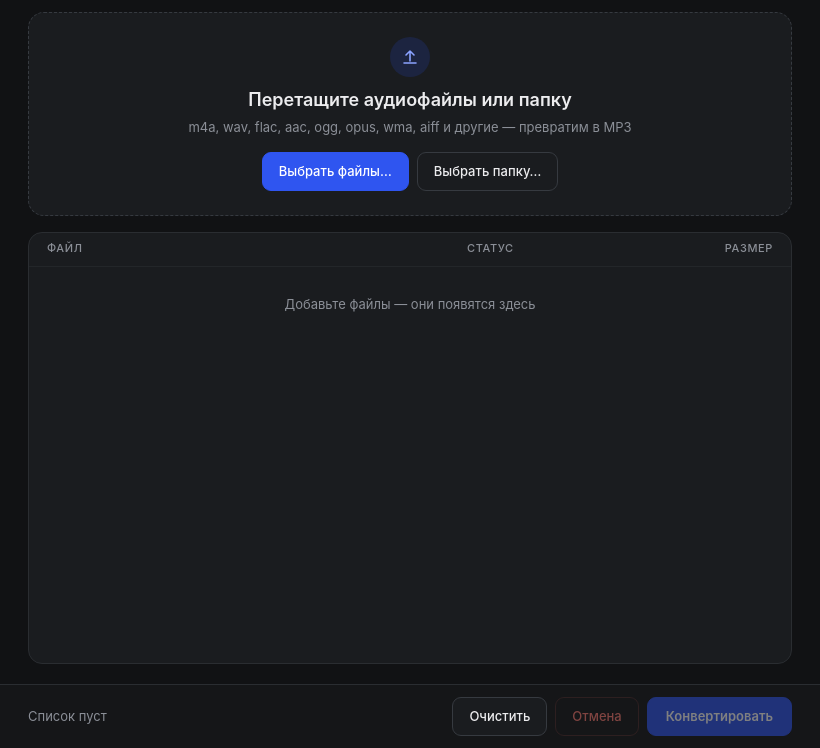
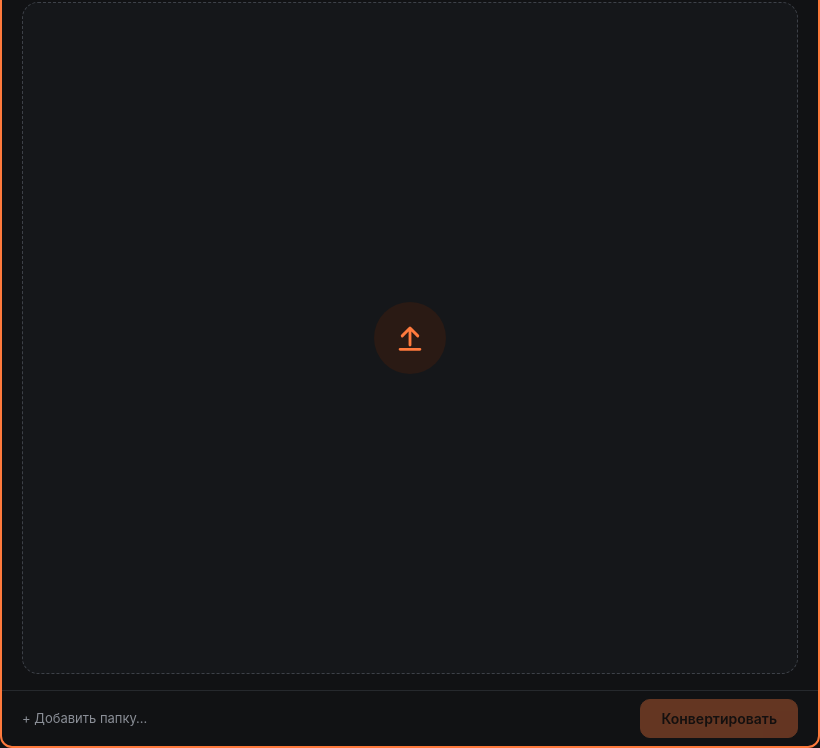
Before and after one commit to borisyudin89-ui/studiomp3pro, an Electron app: page src/renderer/index.html in a window 820 px wide. Shown: the part 52-800 px from the top of the page. Drawn offline with Linux system fonts and the light colour scheme; no server answers.

Commit message:
Упрощённый интерфейс: низкое окно, одно поле со списком внутри, коралловая тема и рамка
Co-Authored-By: Claude Sonnet 5.5 <noreply@anthropic.com>
Claude-Session: https://claude.ai/code/session_012k5RRNpMaKu528kyRPvs2y

```diff
--- a/src/renderer/index.html
+++ b/src/renderer/index.html
@@ -28,30 +28,23 @@
 
     <main class="body">
       <div id="drop" class="drop">
-        <div class="drop-ico">
-          <svg viewBox="0 0 20 20" width="20" height="20" fill="none" stroke="currentColor" stroke-width="1.6" stroke-linecap="round" stroke-linejoin="round" aria-hidden="true"><path d="M10 14V4M6 8l4-4 4 4M4 16h12"/></svg>
+        <div id="arrow" class="arrow" role="img" aria-label="Перетащите файлы сюда или нажмите, чтобы выбрать">
+          <svg width="34" height="34" viewBox="0 0 24 24" fill="none" stroke="currentColor" stroke-width="2" stroke-linecap="round" stroke-linejoin="round" aria-hidden="true"><path d="M12 17V5M6.5 10.5L12 5l5.5 5.5M5 20h14"/></svg>
         </div>
-        <div class="drop-title">Перетащите аудиофайлы или папку</div>
-        <div class="drop-sub">m4a, wav, flac, aac, ogg, opus, wma, aiff и другие — превратим в MP3</div>
-        <div class="drop-btns">
-          <button id="pickFiles" class="btn blue">Выбрать файлы…</button>
-          <button id="pickFolder" class="btn">Выбрать папку…</button>
-        </div>
-      </div>
-
-      <div class="table">
-        <div class="thead"><span>Файл</span><span>Статус</span><span class="r">Размер</span></div>
-        <ul id="list" class="tbody"></ul>
+        <ul id="list" class="list" hidden></ul>
       </div>
     </main>
 
     <footer class="foot">
-      <div class="foot-bar"><div id="overallBar" class="foot-bar-fill"></div></div>
-      <span id="summaryText" class="foot-text">Список пуст</span>
+      <div id="barWrap" class="foot-bar"><div id="overallBar" class="foot-bar-fill"></div></div>
+      <div class="foot-left">
+        <span id="summaryText" class="foot-text" hidden></span>
+        <button id="pickFolder" class="link">+ Добавить папку…</button>
+      </div>
       <div class="foot-btns">
-        <button id="clear" class="btn">Очистить</button>
-        <button id="cancel" class="btn danger" disabled>Отмена</button>
-        <button id="start" class="btn blue strong" disabled>Конвертировать</button>
+        <button id="clear" class="btn" hidden>Очистить</button>
+        <button id="cancel" class="btn coral-ghost" hidden>Отмена</button>
+        <button id="start" class="btn coral" disabled>Конвертировать</button>
       </div>
     </footer>
   </div>
--- a/src/renderer/renderer.js
+++ b/src/renderer/renderer.js
@@ -4,25 +4,37 @@ const $ = (id) => document.getElementById(id);
 const jobs = new Map();
 let running = false;
 
-const STATUS = {
-  queued: 'В очереди',
-  running: '',
-  done: 'Готово',
-  error: 'Ошибка',
-  skipped: 'Уже MP3',
-  cancelled: 'Отменено',
+const TEXT = {
+  queued: 'в очереди',
+  skipped: 'уже MP3',
+  cancelled: 'отменено',
+};
+
+// Статические иконки (без пользовательских данных, поэтому innerHTML безопасен)
+const SVG = (inner) =>
+  `<svg viewBox="0 0 16 16" fill="none" stroke="currentColor" stroke-width="1.8" stroke-linecap="round" stroke-linejoin="round" aria-hidden="true">${inner}</svg>`;
+const ICONS = {
+  done: SVG('<path d="M3 8.5l3.2 3.2L13 5"/>'),
+  running: SVG('<path d="M8 2.5a5.5 5.5 0 1 0 5.5 5.5"/>'),
+  queued: SVG('<circle cx="8" cy="8" r="5.5"/>'),
+  skipped: SVG('<circle cx="8" cy="8" r="5.5"/><path d="M5.5 8h5"/>'),
+  cancelled: SVG('<circle cx="8" cy="8" r="5.5"/><path d="M5.5 8h5"/>'),
+  error: SVG('<circle cx="8" cy="8" r="5.5"/><path d="M8 5v3.5M8 11v0"/>'),
 };
 
 function fmtSize(bytes) {
-  if (bytes == null) return '—';
+  if (bytes == null) return '';
   if (bytes < 1024 * 1024) return `${Math.max(1, Math.round(bytes / 1024))} КБ`;
   return `${(bytes / 1024 / 1024).toFixed(1).replace('.', ',')} МБ`;
 }
 
-function splitName(name) {
-  const i = name.lastIndexOf('.');
-  if (i <= 0) return { stem: name, ext: '' };
-  return { stem: name.slice(0, i), ext: name.slice(i + 1).toUpperCase() };
+function rightText(job) {
+  switch (job.status) {
+    case 'done': return fmtSize(job.outSize);
+    case 'running': return `${job.progress}%`;
+    case 'error': return job.error || 'ошибка';
+    default: return TEXT[job.status] || job.status;
+  }
 }
 
 function renderRow(job) {
@@ -32,43 +44,42 @@ function renderRow(job) {
     li = document.createElement('li');
     li.id = `job-${job.id}`;
     li.innerHTML =
-      '<div class="c-name"><span class="badge"></span><span class="row-name"></span></div>' +
-      '<div class="c-status"><span class="st-text"></span><div class="pbar"><div></div></div><span class="pct"></span></div>' +
-      '<div class="c-size"></div>';
+      '<div class="row-main"><span class="row-ico"></span><span class="row-name"></span><span class="row-right"></span></div>' +
+      '<div class="row-bar"><div></div></div>';
     list.appendChild(li);
   }
   li.className = `row ${job.status}`;
 
-  const { stem, ext } = splitName(job.name);
-  const badge = li.querySelector('.badge');
-  badge.textContent = ext || '—';
-  badge.hidden = !ext;
+  const ico = li.querySelector('.row-ico');
+  if (ico.dataset.s !== job.status) {
+    ico.innerHTML = ICONS[job.status] || ICONS.queued;
+    ico.dataset.s = job.status;
+  }
+
   const nameEl = li.querySelector('.row-name');
-  nameEl.textContent = stem;
+  nameEl.textContent = job.name;
   nameEl.title = job.input;
 
-  const cs = li.querySelector('.c-status');
-  const stText = cs.querySelector('.st-text');
-  stText.textContent = job.status === 'error' && job.error ? job.error : STATUS[job.status] || job.status;
-  stText.title = job.status === 'error' && job.error ? job.error : '';
-  cs.querySelector('.pbar > div').style.width = `${job.progress}%`;
-  cs.querySelector('.pct').textContent = `${job.progress}%`;
+  const right = li.querySelector('.row-right');
+  right.textContent = rightText(job);
+  right.title = job.status === 'error' && job.error ? job.error : '';
 
-  let reveal = cs.querySelector('.reveal');
+  const main = li.querySelector('.row-main');
+  let reveal = main.querySelector('.reveal');
   if (job.status === 'done' && job.output) {
     if (!reveal) {
       reveal = document.createElement('button');
       reveal.className = 'reveal';
       reveal.textContent = 'Показать';
       reveal.title = 'Показать в папке';
-      cs.appendChild(reveal);
+      main.appendChild(reveal);
     }
     reveal.dataset.id = String(job.id);
   } else if (reveal) {
     reveal.remove();
   }
 
-  li.querySelector('.c-size').textContent = job.status === 'done' ? fmtSize(job.outSize) : '—';
+  li.querySelector('.row-bar > div').style.width = `${job.progress}%`;
 }
 
 function refresh() {
@@ -79,30 +90,23 @@ function refresh() {
   const errors = all.filter((j) => j.status === 'error').length;
   const avg = total ? all.reduce((s, j) => s + (j.progress || 0), 0) / total : 0;
 
+  $('drop').classList.toggle('has-items', total > 0);
+  $('list').hidden = total === 0;
   $('overallBar').style.width = `${Math.round(avg)}%`;
-  if (!total) $('summaryText').textContent = 'Список пуст';
-  else {
+
+  const summary = $('summaryText');
+  summary.hidden = total === 0;
+  if (total) {
     let t = `Готово ${finished} из ${total}`;
     if (errors) t += ` · ошибок: ${errors}`;
-    $('summaryText').textContent = t;
+    summary.textContent = t;
   }
+
+  $('clear').hidden = total === 0;
+  $('clear').disabled = running && all.every((j) => j.status === 'running');
+  $('cancel').hidden = !running;
   $('start').disabled = running || queued === 0;
-  $('cancel').disabled = !running;
-  $('clear').disabled = running && all.every((j) => j.status === 'running');
   $('start').textContent = running ? 'Идёт конвертация…' : 'Конвертировать';
-
-  let empty = document.getElementById('empty');
-  if (!total) {
-    if (!empty) {
-      empty = document.createElement('li');
-      empty.id = 'empty';
-      empty.className = 'empty';
-      empty.textContent = 'Добавьте файлы — они появятся здесь';
-      $('list').appendChild(empty);
-    }
-  } else if (empty) {
-    empty.remove();
-  }
 }
 
 window.api.onJob((job) => {
@@ -134,7 +138,11 @@ window.addEventListener('drop', (e) => {
   if (paths.length) window.api.addPaths(paths);
 });
 
-$('pickFiles').addEventListener('click', () => window.api.pickFiles());
+// Клик по пустому месту поля выбирает файлы (по строкам списка и кнопкам — нет)
+drop.addEventListener('click', (e) => {
+  if (e.target.closest('.row') || e.target.closest('button')) return;
+  window.api.pickFiles();
+});
 $('pickFolder').addEventListener('click', () => window.api.pickFolder());
 $('start').addEventListener('click', () => window.api.start());
 $('cancel').addEventListener('click', () => window.api.cancel());
--- a/src/renderer/styles.css
+++ b/src/renderer/styles.css
@@ -1,145 +1,128 @@
 :root {
   --bg: #111214;
-  --card: #1a1c1f;
-  --card-2: #16181b;
+  --field: #15171a;
   --border: #2a2d31;
-  --border-2: #363a40;
-  --row-line: #232629;
+  --border-dash: #3d4148;
+  --row-line: #222528;
   --text: #ececee;
   --text-2: #c5c8cd;
   --muted: #8b8f97;
-  --blue: #2f55f0;        /* кнопки */
-  --blue-hover: #3d63ff;
-  --blue-bar: #4a6bff;    /* полоски */
-  --blue-text: #8aa2ff;   /* синий текст на тёмном */
-  --ok: #3ddc97;
-  --err: #ff7b72;
-  --badge-bg: #26292e;
-  --badge-text: #b4b8bf;
+  --coral: #ff7a3d;        /* рамка, кнопка, полоски */
+  --coral-text: #ff9a6b;   /* коралловый текст на тёмном */
+  --coral-tint: #2a1a14;
+  --coral-line: #5a3322;
+  --on-coral: #1a0d06;     /* текст на коралловой кнопке */
+  --err: #ff6b6b;
 }
 * { box-sizing: border-box; }
-html, body { height: 100%; margin: 0; }
+html, body { height: 100%; margin: 0; background: var(--bg); }
 body {
-  background: var(--bg);
   color: var(--text);
   font: 14px/1.4 -apple-system, BlinkMacSystemFont, "Segoe UI", Roboto, sans-serif;
   -webkit-font-smoothing: antialiased;
   user-select: none;
 }
-.app { display: flex; flex-direction: column; height: 100%; }
+.app {
+  height: 100%; display: flex; flex-direction: column;
+  border: 2px solid var(--coral); border-radius: 12px; overflow: hidden;
+}
 
 /* шапка */
 .top {
-  height: 60px; flex-shrink: 0; padding: 0 28px;
+  height: 52px; flex-shrink: 0; padding: 0 20px;
   display: flex; align-items: center; justify-content: space-between;
 }
 .brand { display: flex; align-items: center; gap: 10px; }
-.logo { width: 26px; height: 26px; }
+.logo { width: 28px; height: 28px; }
 .brand-name { font-size: 15px; font-weight: 600; }
 
 .pill {
   position: relative; display: flex; align-items: center; gap: 8px;
-  border: 1px solid var(--border-2); background: var(--card); color: var(--text);
+  border: 1px solid #363a40; background: #1a1c1f;
   padding: 6px 12px; border-radius: 999px; font-size: 13px; cursor: pointer;
 }
 .pill:hover { border-color: #4a4f57; }
+.pill:focus-within { border-color: var(--coral); }
 .pill-label { color: var(--muted); }
 .pill select {
   appearance: none; -webkit-appearance: none;
-  border: 0; outline: 0; background: transparent; color: var(--text);
-  font: inherit; font-weight: 500; padding: 0 16px 0 0; cursor: pointer;
+  border: 0; outline: 0; background: transparent; color: var(--coral-text);
+  font: inherit; font-weight: 600; padding: 0 16px 0 0; cursor: pointer;
 }
 .pill select option { background: #1a1c1f; color: #ececee; }
 .pill .chev { position: absolute; right: 12px; color: var(--muted); pointer-events: none; }
-.pill:focus-within { border-color: var(--blue-bar); }
 
-/* тело */
-.body {
-  flex: 1; min-height: 0; padding: 4px 28px 20px;
-  display: flex; flex-direction: column; gap: 16px;
+/* поле */
+.body { flex: 1; min-height: 0; padding: 0 20px 16px; display: flex; }
+.drop {
+  flex: 1; min-width: 0; min-height: 0; position: relative; overflow: hidden;
+  display: flex; align-items: center; justify-content: center;
+  border: 1.5px dashed var(--border-dash); border-radius: 16px; background: var(--field);
+  cursor: pointer; transition: border-color .15s, background .15s;
 }
+.drop.has-items { border-style: solid; border-color: var(--border); align-items: stretch; justify-content: flex-start; cursor: default; }
+.drop.over { border-color: var(--coral); background: #1b1613; }
 
-.drop {
-  flex-shrink: 0;
-  border: 1.5px dashed var(--border-2); border-radius: 16px; background: var(--card);
-  padding: 24px; display: flex; flex-direction: column; align-items: center; text-align: center; gap: 6px;
-  transition: border-color .15s, background .15s;
-}
-.drop.over { border-color: var(--blue-bar); background: #171c2c; }
-.drop-ico {
-  width: 40px; height: 40px; border-radius: 50%; margin-bottom: 4px;
-  background: #1c2440; color: var(--blue-text);
+.arrow {
+  width: 72px; height: 72px; border-radius: 50%;
+  background: var(--coral-tint); color: var(--coral);
   display: flex; align-items: center; justify-content: center;
 }
-.drop-title { font-size: 18px; font-weight: 600; }
-.drop-sub { font-size: 13px; color: var(--muted); }
-.drop-btns { display: flex; gap: 8px; margin-top: 10px; }
+.drop.has-items .arrow { display: none; }
 
-.btn {
-  font: inherit; font-size: 13px; font-weight: 500;
-  border: 1px solid var(--border-2); background: var(--card); color: var(--text);
-  padding: 9px 16px; border-radius: 9px; cursor: pointer;
-}
-.btn:hover:not(:disabled) { border-color: #4a4f57; }
-.btn:disabled { opacity: .45; cursor: default; }
-.btn.blue { background: var(--blue); border-color: var(--blue); color: #fff; }
-.btn.blue:hover:not(:disabled) { background: var(--blue-hover); border-color: var(--blue-hover); }
-.btn.strong { font-weight: 600; padding: 9px 18px; }
-.btn.danger { color: var(--err); border-color: #4a2a2a; background: transparent; }
+/* список внутри поля */
+.list { list-style: none; margin: 0; padding: 0; flex: 1; min-width: 0; overflow-y: auto; }
+.row { padding: 0 14px 0 18px; border-bottom: 1px solid var(--row-line); }
+.row:last-child { border-bottom: 0; }
+.row-main { height: 44px; display: flex; align-items: center; gap: 12px; }
+.row-ico { width: 15px; height: 15px; flex-shrink: 0; display: flex; color: #6d7179; }
+.row-ico svg { width: 15px; height: 15px; }
+.row-name { flex: 1; min-width: 0; overflow: hidden; text-overflow: ellipsis; white-space: nowrap; }
+.row-right { font-size: 13px; color: var(--muted); white-space: nowrap; max-width: 45%; overflow: hidden; text-overflow: ellipsis; }
+.row-bar { display: none; height: 2px; margin: -4px 0 9px 27px; border-radius: 1px; background: #2c2f34; overflow: hidden; }
+.row-bar > div { height: 100%; width: 0; background: var(--coral); transition: width .2s; }
 
-/* таблица */
-.table {
-  flex: 1; min-height: 0; display: flex; flex-direction: column;
-  background: var(--card); border: 1px solid var(--border); border-radius: 14px; overflow: hidden;
-}
-.thead, .row {
-  display: grid; grid-template-columns: minmax(0, 1fr) 210px 84px; align-items: center; column-gap: 12px;
-}
-.thead {
-  flex-shrink: 0; height: 34px; padding: 0 18px; border-bottom: 1px solid var(--row-line);
-  font-size: 11px; letter-spacing: .6px; text-transform: uppercase; color: var(--muted); font-weight: 500;
-}
-.r { text-align: right; }
-.tbody { list-style: none; margin: 0; padding: 0; flex: 1; min-height: 0; overflow-y: auto; }
-.row { min-height: 46px; padding: 6px 18px; border-bottom: 1px solid var(--row-line); }
-.row:last-child { border-bottom: 0; }
-.c-name { display: flex; align-items: center; gap: 10px; min-width: 0; }
-.badge {
-  flex-shrink: 0; font-size: 10px; font-weight: 600; padding: 3px 6px; border-radius: 4px;
-  background: var(--badge-bg); color: var(--badge-text);
-}
-.row-name { overflow: hidden; text-overflow: ellipsis; white-space: nowrap; min-width: 0; }
-.c-status { display: flex; align-items: center; gap: 8px; font-size: 13px; color: var(--muted); min-width: 0; }
-.st-text { overflow: hidden; text-overflow: ellipsis; white-space: nowrap; }
-.pbar { flex: 1; height: 4px; border-radius: 2px; background: #2c2f34; overflow: hidden; display: none; }
-.pbar > div { height: 100%; width: 0; background: var(--blue-bar); transition: width .2s; }
-.pct { display: none; font-size: 12px; font-weight: 500; color: var(--blue-text); width: 32px; text-align: right; }
-.c-size { text-align: right; font-size: 13px; color: var(--muted); }
+.row.queued .row-name, .row.skipped .row-name, .row.cancelled .row-name { color: var(--text-2); }
+.row.done .row-ico { color: var(--coral); }
+.row.running .row-ico { color: var(--coral-text); }
+.row.running .row-ico svg { animation: spin 1s linear infinite; }
+.row.running .row-right { color: var(--coral-text); font-weight: 600; }
+.row.running .row-bar { display: block; }
+.row.error .row-ico, .row.error .row-right { color: var(--err); }
+@keyframes spin { to { transform: rotate(360deg); } }
 
-.row.running .pbar { display: block; }
-.row.running .pct { display: block; }
-.row.running .st-text { display: none; }
-.row.done .st-text { color: var(--ok); font-weight: 500; }
-.row.error .st-text { color: var(--err); font-weight: 500; }
-.row.queued .row-name, .row.skipped .row-name, .row.cancelled .row-name { color: var(--text-2); }
-
-.reveal {
-  font: inherit; font-size: 12px; background: none; border: 0; padding: 0;
-  color: var(--blue-text); cursor: pointer; white-space: nowrap;
-}
+.reveal { font: inherit; font-size: 13px; background: none; border: 0; padding: 0; color: var(--coral-text); cursor: pointer; white-space: nowrap; }
 .reveal:hover { text-decoration: underline; }
-.empty { color: var(--muted); text-align: center; padding: 28px 12px; font-size: 13px; }
 
 /* подвал */
 .foot {
-  position: relative; height: 64px; flex-shrink: 0; padding: 0 28px;
+  position: relative; height: 56px; flex-shrink: 0; padding: 0 20px;
   display: flex; align-items: center; justify-content: space-between;
-  border-top: 1px solid var(--border); background: #151618;
+  border-top: 1px solid #26292d;
 }
-.foot-bar { position: absolute; left: 0; right: 0; top: -1px; height: 2px; background: transparent; }
-.foot-bar-fill { height: 100%; width: 0; background: var(--blue-bar); transition: width .2s; }
-.foot-text { font-size: 13px; color: var(--muted); }
+.foot-bar { position: absolute; left: 0; right: 0; top: -1px; height: 2px; }
+.foot-bar-fill { height: 100%; width: 0; background: var(--coral); transition: width .2s; }
+.foot-left { display: flex; align-items: center; gap: 18px; min-width: 0; }
+.foot-text { font-size: 13px; color: var(--muted); white-space: nowrap; }
+.link { font: inherit; font-size: 13px; background: none; border: 0; padding: 8px 0; color: var(--muted); cursor: pointer; white-space: nowrap; }
+.link:hover { color: var(--text); }
 .foot-btns { display: flex; gap: 8px; }
 
+.btn {
+  font: inherit; font-size: 13px;
+  border: 1px solid #363a40; background: transparent; color: var(--text-2);
+  padding: 8px 14px; border-radius: 10px; cursor: pointer;
+}
+.btn:hover:not(:disabled) { border-color: #4a4f57; }
+.btn:disabled { cursor: default; }
+.btn.coral-ghost { color: var(--coral-text); border-color: var(--coral-line); }
+.btn.coral {
+  background: var(--coral); border-color: var(--coral); color: var(--on-coral);
+  font-size: 14px; font-weight: 600; padding: 9px 20px;
+}
+.btn.coral:hover:not(:disabled) { background: #ff8a52; border-color: #ff8a52; }
+.btn.coral:disabled { opacity: .35; }
+.btn[hidden], .foot-text[hidden], .list[hidden] { display: none; }
+
 ::-webkit-scrollbar { width: 10px; }
-::-webkit-scrollbar-thumb { background: #33373d; border-radius: 5px; border: 2px solid var(--card); }
+::-webkit-scrollbar-thumb { background: #3d4148; border-radius: 5px; border: 2px solid var(--field); }
```
Also changed, not shown: src/main/main.js (+4 -3 lines), README.md.
